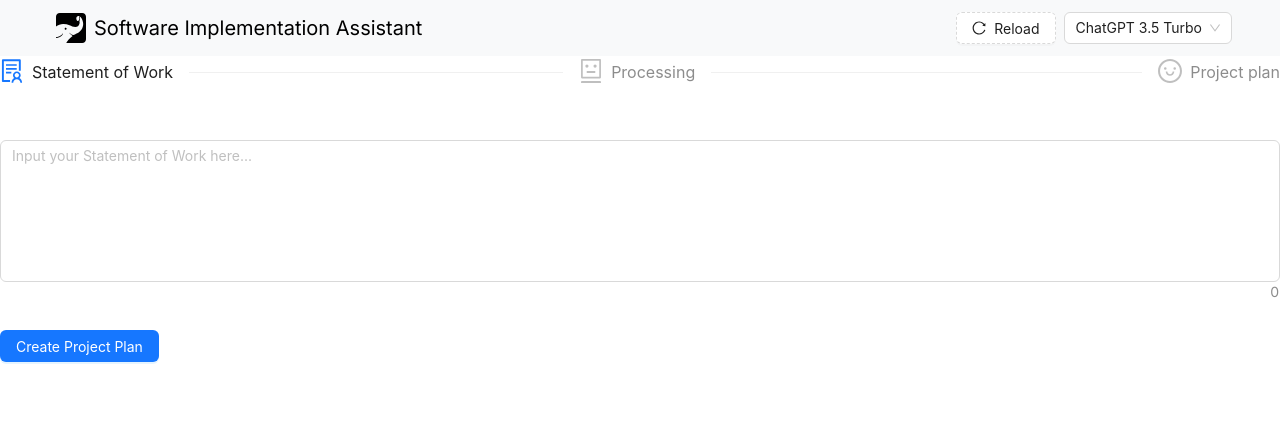
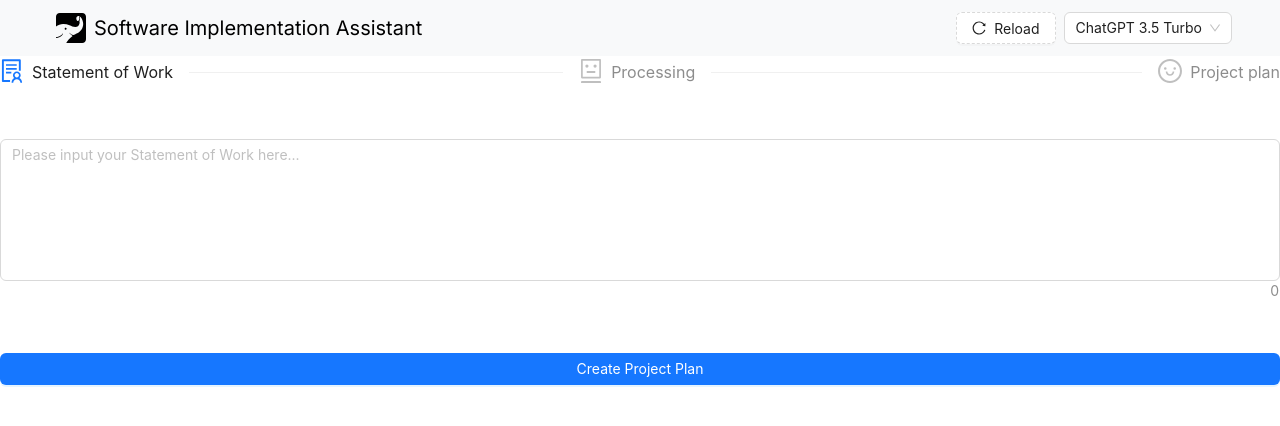
Before and after one commit to petar-v/sia-poc, a Next.js app: page / in a window 1280 px wide. Shown: the top 426 px of the page. Built offline with nearby package versions, Linux system fonts and the light colour scheme; no server answers.

Commit message:
added form validation

```diff
--- a/src/sia/components/sowInput.tsx
+++ b/src/sia/components/sowInput.tsx
@@ -1,32 +1,48 @@
-import React, { useState } from "react";
-import { Button, Input } from "antd";
+import React from "react";
+import { Button, Input, Form } from "antd";
 
 export type SoWInputProps = {
     onSubmit: (sow: string) => void;
 };
 
+type FieldType = {
+    statementOfWork: string;
+};
+
 export default function SoWInput({ onSubmit }: SoWInputProps) {
-    const [value, setValue] = useState("");
-    const submitSoW = () => {
-        // TODO: Add validation
-        onSubmit(value);
+    const submitSoW = (formValues: FieldType) => {
+        onSubmit(formValues.statementOfWork);
     };
 
     return (
-        <>
+        <Form layout="vertical" onFinish={submitSoW}>
+            <Form.Item<FieldType>
+                name="statementOfWork"
+                rules={[
+                    {
+                        required: true,
+                        message: "Please input your Statement of Work!",
+                    },
+                ]}
+            >
                 <Input.TextArea
                     className="h-full mb-5"
                     showCount
+                    bordered
                     allowClear={true}
-                placeholder="Input your Statement of Work here..."
+                    placeholder="Please input your Statement of Work here..."
                     autoSize={{ minRows: 6 }}
-                value={value}
-                onChange={(e) => setValue(e.target.value)}
-                onPressEnter={submitSoW}
                 />
-            <Button type="primary" onClick={submitSoW}>
+            </Form.Item>
+            <Form.Item wrapperCol={{ offset: 0, span: 32 }}>
+                <Button
+                    style={{ width: "100%" }}
+                    type="primary"
+                    htmlType="submit"
+                >
                     Create Project Plan
                 </Button>
-        </>
+            </Form.Item>
+        </Form>
     );
 }
```
Lines whose indentation alone changed are shown as unchanged.
